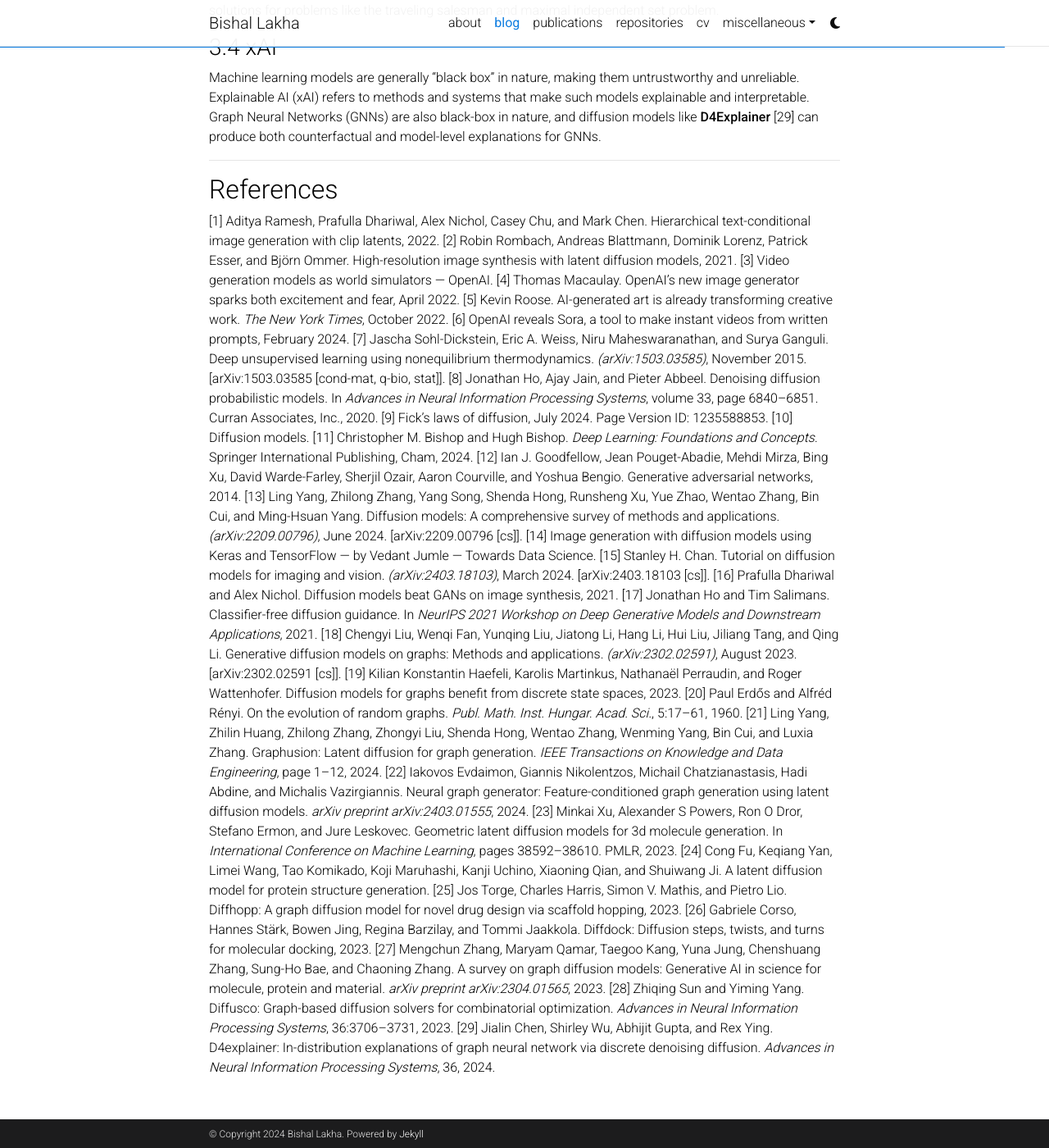
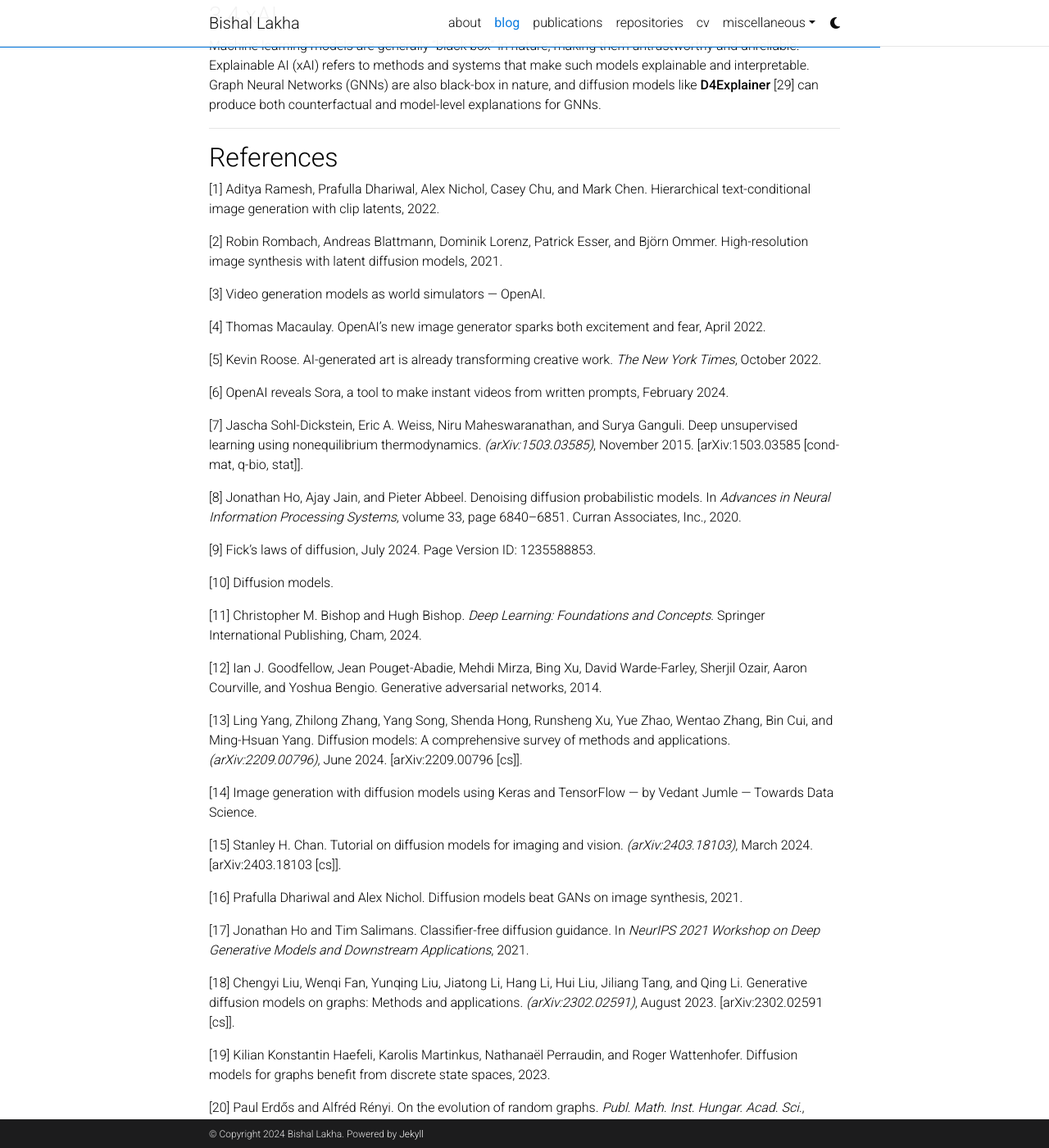
Before and after one commit to BishalLakha/bishallakha.github.io, a Jekyll site: the page built from _posts/2024-02-06-graph-diffusion-model.md, in a window 1280 px wide and 1400 px high, scrolled down 5054 px. Shown: the whole window at 82% size. Built offline with Jekyll 4.4.1, drawn with Linux system fonts in a browser that asks for light colours; comment, search, counter and statistics services are not loaded; a style sheet for code colours, icons or effects is not loaded; some of the changed text lies outside the part shown.

Commit message:
updated article

```diff
--- a/_posts/2024-02-06-graph-diffusion-model.md
+++ b/_posts/2024-02-06-graph-diffusion-model.md
@@ -6,7 +6,6 @@
 tags: ai
 categories: essay
 ---
-
 
 
 ## 1 Introduction
@@ -98,7 +97,6 @@
 - \text{D}_{\text{KL}}(q_\phi(x_T|x_0) || p(x_T))
 - \sum_{t=2}^T \mathbb{E}_{q_\phi(x_t|x_0)} \left[ \text{D}_{\text{KL}} \left( q_\phi(x_{t-1}|x_t, x_0) || p_\theta(x_{t-1}|x_t) \right) \right]
 $$
-
 The first component of the equation, the reconstruction term, measures how well the model $p_\theta$ can reconstruct the initial data point $x_0$ from the latent variable $x_1$, using the log-likelihood $p_\theta(x_0|x_1)$. The second component involves the KL divergence, which measures the difference between the distribution $q_\phi(x_T|x_0)$ and the prior distribution $p(x_T)$. The last component, the consistency term, sums the KL divergences across transitions for $t = 2$ to $T$, measuring the alignment between the forward transition modeled by $q_\phi(x_{t-1}|x_t, x_0)$ and the reverse transition $p_\theta(x_{t-1}|x_t)$. The ELBO can be further simplified to get a loss function (see [15]):
 
 $$
@@ -114,7 +112,7 @@
 In many applications, like text prompt-based image generation, generating samples from a conditional distribution \( p(x|c) \) is desired where \( c \) is the conditioning variable. But the diffusion model can assign insufficient weight on these conditions, so additional pressure called "guidance" is applied, resulting in guided diffusion [11].
 
 There are primarily two types of guidance: **classifier guidance** and **classifier-free guidance**.
-1. **Classifier Guidance**: In this approach, a separate classifier model \( p(c|x) \) is utilized along with a diffusion model to drive the sample generation towards desired characteristics defined by the conditional label \( c \) [16].
+1. **Classifier Guidance**: In this approach, a separate classifier model $p(c|x)$is utilized along with a diffusion model to drive the sample generation towards desired characteristics defined by the conditional label $c$ [16].
 2. **Classifier-Free Guidance**: In this approach, rather than employing a separate classifier for guidance, conditional and unconditional diffusion processes are jointly trained to achieve the desired outcomes [17].
 ---
 ## 2. Graph Diffusion Models
@@ -141,7 +139,7 @@
 
 ### 2.2 Reverse Process
 
-Reverse process aims to recover the original graph from the noise. The reverse transition is denoted as \( q(A_{t-1}|A_t, A_0) \) and is crucial for training to learn to denoise the graphs. The reverse transition probabilities are derived from the forward probabilities with a dependence on the initial graph \( A_0 \) to ensure accurate regeneration of the graph given as:
+Reverse process aims to recover the original graph from the noise. The reverse transition is denoted as $q(A_{t-1}|A_t, A_0)$ and is crucial for training to learn to denoise the graphs. The reverse transition probabilities are derived from the forward probabilities with a dependence on the initial graph \( A_0 \) to ensure accurate regeneration of the graph given as:
 
 $$
 q(A_{t-1}|A_t, A_0) = \frac{q(A_t | A_{t-1}) q(A_{t-1} | A_0)}{q(A_t | A_0)}.
@@ -176,31 +174,60 @@
 ---
 ## References
 [1] Aditya Ramesh, Prafulla Dhariwal, Alex Nichol, Casey Chu, and Mark Chen. Hierarchical text-conditional image generation with clip latents, 2022.
+
 [2] Robin Rombach, Andreas Blattmann, Dominik Lorenz, Patrick Esser, and Björn Ommer. High-resolution image synthesis with latent diffusion models, 2021.
+
 [3] Video generation models as world simulators — OpenAI.
+
 [4] Thomas Macaulay. OpenAI’s new image generator sparks both excitement and fear, April 2022.
+
 [5] Kevin Roose. AI-generated art is already transforming creative work. *The New York Times*, October 2022.
+
 [6] OpenAI reveals Sora, a tool to make instant videos from written prompts, February 2024.
+
 [7] Jascha Sohl-Dickstein, Eric A. Weiss, Niru Maheswaranathan, and Surya Ganguli. Deep unsupervised learning using nonequilibrium thermodynamics. *(arXiv:1503.03585)*, November 2015. [arXiv:1503.03585 [cond-mat, q-bio, stat]].
+
 [8] Jonathan Ho, Ajay Jain, and Pieter Abbeel. Denoising diffusion probabilistic models. In *Advances in Neural Information Processing Systems*, volume 33, page 6840–6851. Curran Associates, Inc., 2020.
+
 [9] Fick’s laws of diffusion, July 2024. Page Version ID: 1235588853.
+
 [10] Diffusion models.
-[11] Christopher M. Bishop and Hugh Bishop. *Deep Learning: Foundations and Concepts*. Springer International Publishing, Cham, 2024.
+
+[11] Christopher M. Bishop and Hugh Bishop. *Deep Learning: Foundations and Concepts*.
+Springer International Publishing, Cham, 2024.
+
 [12] Ian J. Goodfellow, Jean Pouget-Abadie, Mehdi Mirza, Bing Xu, David Warde-Farley, Sherjil Ozair, Aaron Courville, and Yoshua Bengio. Generative adversarial networks, 2014.
+
 [13] Ling Yang, Zhilong Zhang, Yang Song, Shenda Hong, Runsheng Xu, Yue Zhao, Wentao Zhang, Bin Cui, and Ming-Hsuan Yang. Diffusion models: A comprehensive survey of methods and applications. *(arXiv:2209.00796)*, June 2024. [arXiv:2209.00796 [cs]].
+
 [14] Image generation with diffusion models using Keras and TensorFlow — by Vedant Jumle — Towards Data Science.
+
 [15] Stanley H. Chan. Tutorial on diffusion models for imaging and vision. *(arXiv:2403.18103)*, March 2024. [arXiv:2403.18103 [cs]].
+
 [16] Prafulla Dhariwal and Alex Nichol. Diffusion models beat GANs on image synthesis, 2021.
+
 [17] Jonathan Ho and Tim Salimans. Classifier-free diffusion guidance. In *NeurIPS 2021 Workshop on Deep Generative Models and Downstream Applications*, 2021.
+
 [18] Chengyi Liu, Wenqi Fan, Yunqing Liu, Jiatong Li, Hang Li, Hui Liu, Jiliang Tang, and Qing Li. Generative diffusion models on graphs: Methods and applications. *(arXiv:2302.02591)*, August 2023. [arXiv:2302.02591 [cs]].
+
 [19] Kilian Konstantin Haefeli, Karolis Martinkus, Nathanaël Perraudin, and Roger Wattenhofer. Diffusion models for graphs benefit from discrete state spaces, 2023.
+
 [20] Paul Erdős and Alfréd Rényi. On the evolution of random graphs. *Publ. Math. Inst. Hungar. Acad. Sci.*, 5:17–61, 1960.
+
 [21] Ling Yang, Zhilin Huang, Zhilong Zhang, Zhongyi Liu, Shenda Hong, Wentao Zhang, Wenming Yang, Bin Cui, and Luxia Zhang. Graphusion: Latent diffusion for graph generation. *IEEE Transactions on Knowledge and Data Engineering*, page 1–12, 2024.
+
 [22] Iakovos Evdaimon, Giannis Nikolentzos, Michail Chatzianastasis, Hadi Abdine, and Michalis Vazirgiannis. Neural graph generator: Feature-conditioned graph generation using latent diffusion models. *arXiv preprint arXiv:2403.01555*, 2024.
+
 [23] Minkai Xu, Alexander S Powers, Ron O Dror, Stefano Ermon, and Jure Leskovec. Geometric latent diffusion models for 3d molecule generation. In *International Conference on Machine Learning*, pages 38592–38610. PMLR, 2023.
+
 [24] Cong Fu, Keqiang Yan, Limei Wang, Tao Komikado, Koji Maruhashi, Kanji Uchino, Xiaoning Qian, and Shuiwang Ji. A latent diffusion model for protein structure generation.
+
 [25] Jos Torge, Charles Harris, Simon V. Mathis, and Pietro Lio. Diffhopp: A graph diffusion model for novel drug design via scaffold hopping, 2023.
+
 [26] Gabriele Corso, Hannes Stärk, Bowen Jing, Regina Barzilay, and Tommi Jaakkola. Diffdock: Diffusion steps, twists, and turns for molecular docking, 2023.
+
 [27] Mengchun Zhang, Maryam Qamar, Taegoo Kang, Yuna Jung, Chenshuang Zhang, Sung-Ho Bae, and Chaoning Zhang. A survey on graph diffusion models: Generative AI in science for molecule, protein and material. *arXiv preprint arXiv:2304.01565*, 2023.
+
 [28] Zhiqing Sun and Yiming Yang. Diffusco: Graph-based diffusion solvers for combinatorial optimization. *Advances in Neural Information Processing Systems*, 36:3706–3731, 2023.
+
 [29] Jialin Chen, Shirley Wu, Abhijit Gupta, and Rex Ying. D4explainer: In-distribution explanations of graph neural network via discrete denoising diffusion. *Advances in Neural Information Processing Systems*, 36, 2024.
```
